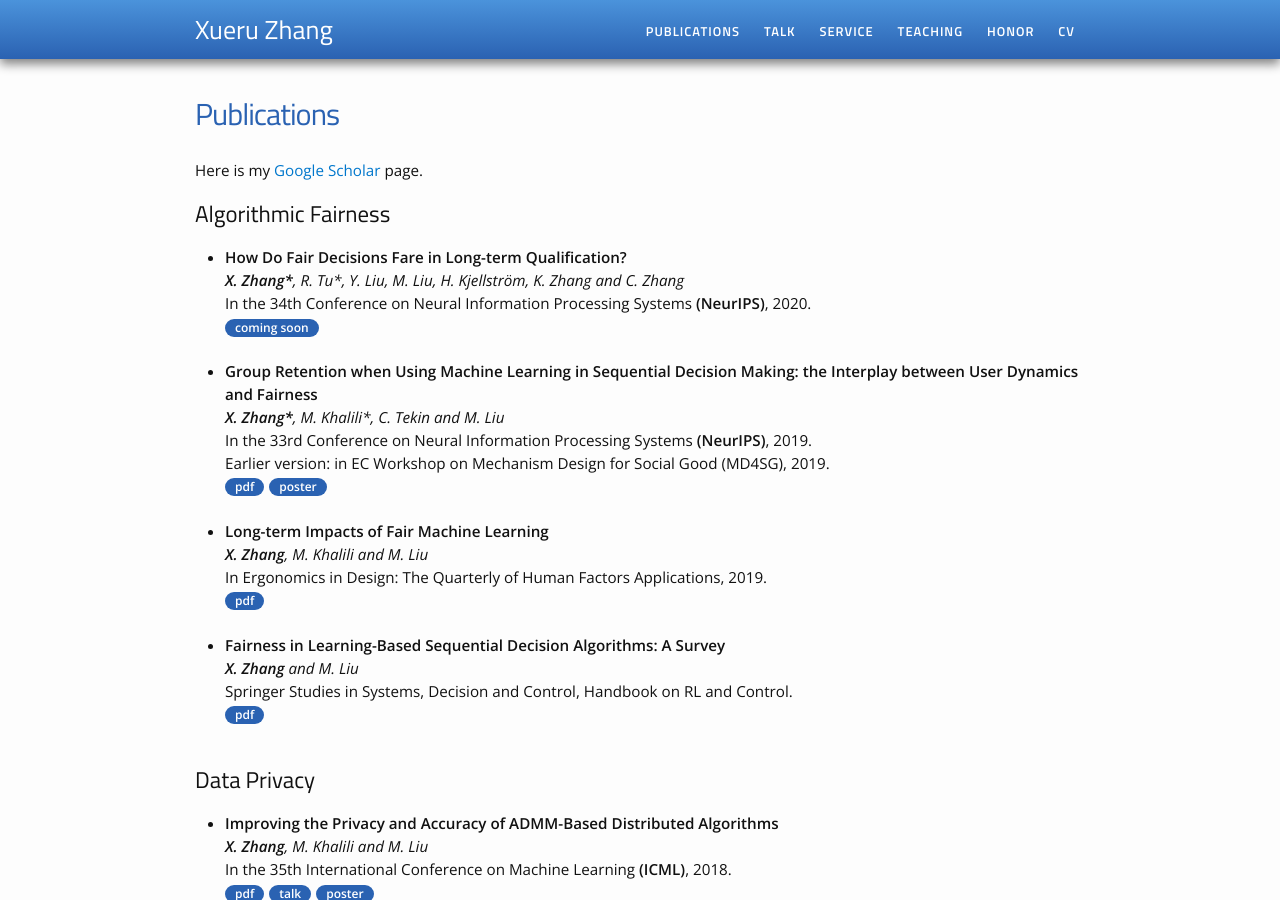
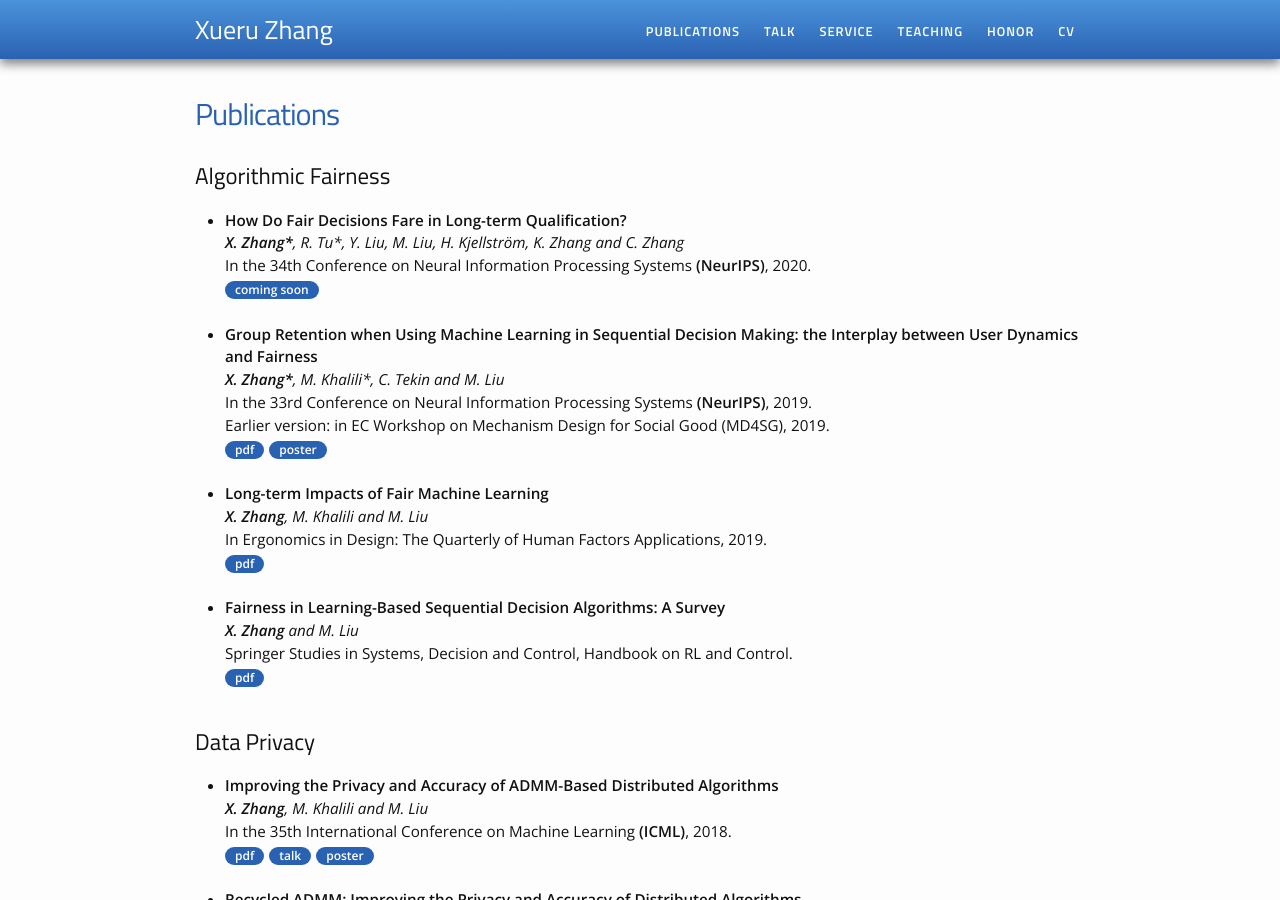
Before and after one commit to xueruzhang/xueruzhang.github.io, a Jekyll site: the page built from publications.md, in a window 1280 px wide and 900 px high. Built offline with Jekyll 4.4.1, drawn with Linux system fonts in a browser that asks for light colours.

Commit message:
message accompanying my updates

```diff
--- a/index.html
+++ b/index.html
@@ -14,7 +14,7 @@
 
 <p>I am a PhD student in the department of <a href="https://eecs.engin.umich.edu/">Electrical Engineering and Computer Science</a> at the University of Michigan, advised by Prof. <a href="https://liu.engin.umich.edu/">Mingyan Liu</a>. I received my M.Sc. degree in Electrical and Computer Engineering from University of Michigan in 2016, and B.Eng. degree in Electronic and Information Engineering from Beihang University (BUAA), Beijing, China, in 2015.
 
-<br><br>My research focuses on the <strong>societal aspects</strong> of machine learning and algorithmic decision-making, especially in the areas of <i><b>privacy</b></i>, <i><b>security</b></i>, and <i><b>fairness</b></i>. I study these problems using approaches from machine learning, statistics, optimization, game theory, and economics. For more details, please see my <a href="/publications/">publications</a>. <br><br>
+<br><br>My research focuses on the <strong>societal aspects</strong> of machine learning and algorithmic decision-making, especially in the areas of <i><b>privacy</b></i>, <i><b>security</b></i>, and <i><b>fairness</b></i>. I study these problems using approaches from machine learning, statistics, optimization, game theory, and economics. For more details, please see my <a href="/publications/">publications</a> and <a href= "https://scholar.google.com/citations?user=PNBO_a4AAAAJ&hl=en">Google Scholar</a>. <br><br>
 
 
 </div>
--- a/publications.md
+++ b/publications.md
@@ -3,8 +3,6 @@
 permalink: /publications/
 title: Publications
 ---
-
-Here is my <a href= "https://scholar.google.com/citations?user=PNBO_a4AAAAJ&hl=en">Google Scholar</a> page.
 
 
 <h2>Algorithmic Fairness</h2>
```
